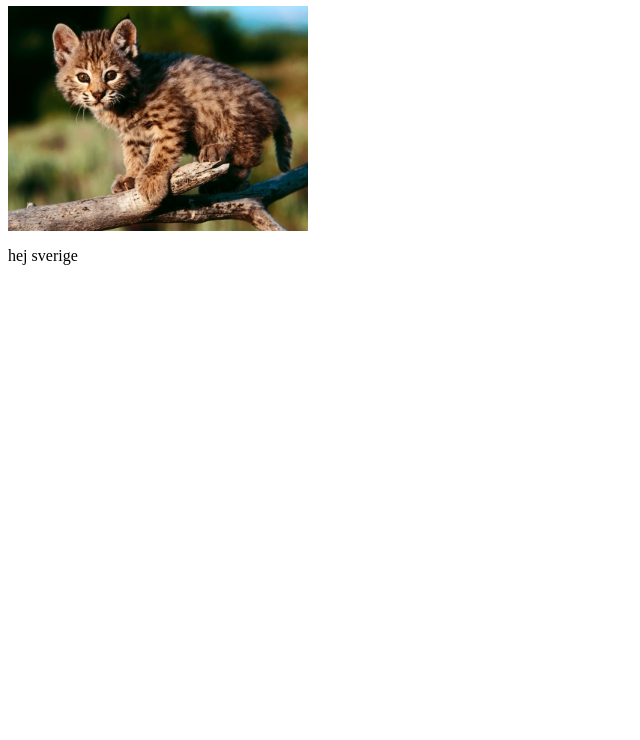
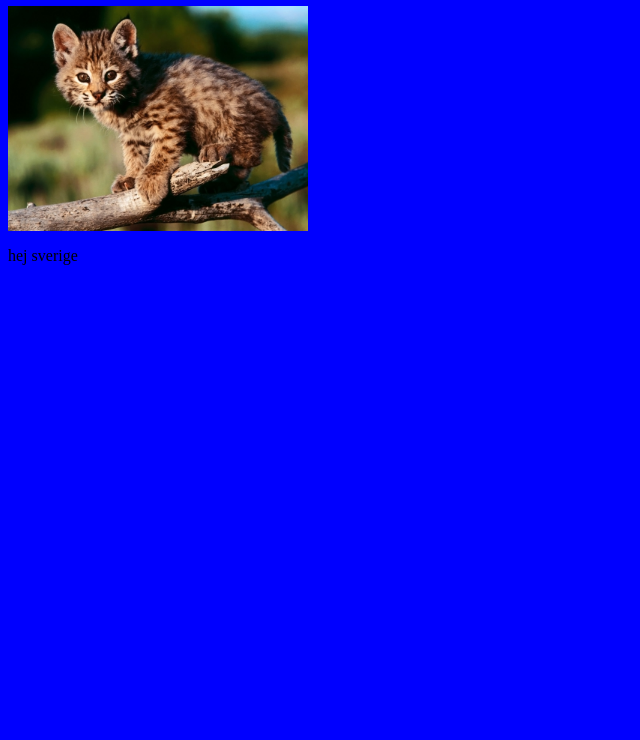
Before and after one commit to flygplan/githubby, a plain HTML site: page index.html in a window 1280 px wide. Shown: the part 60-800 px from the top of the page, without its empty margins (0-640 px from the left). Drawn offline with Linux system fonts and the light colour scheme.

Commit message:
TITLE + CSS

```diff
--- a/css/style.css
+++ b/css/style.css
@@ -1,3 +1,7 @@
 img {
   width: 300px;
 }
+
+body {
+	background: blue;
+}
--- a/index.html
+++ b/index.html
@@ -1,6 +1,6 @@
 <html>
 <head>
-  <title>Hej</title>
+  <title>CAT DONATION DRIVE 2013</title>
 
   <link rel="stylesheet" type="text/css" href="css/style.css">
 </head>
```
